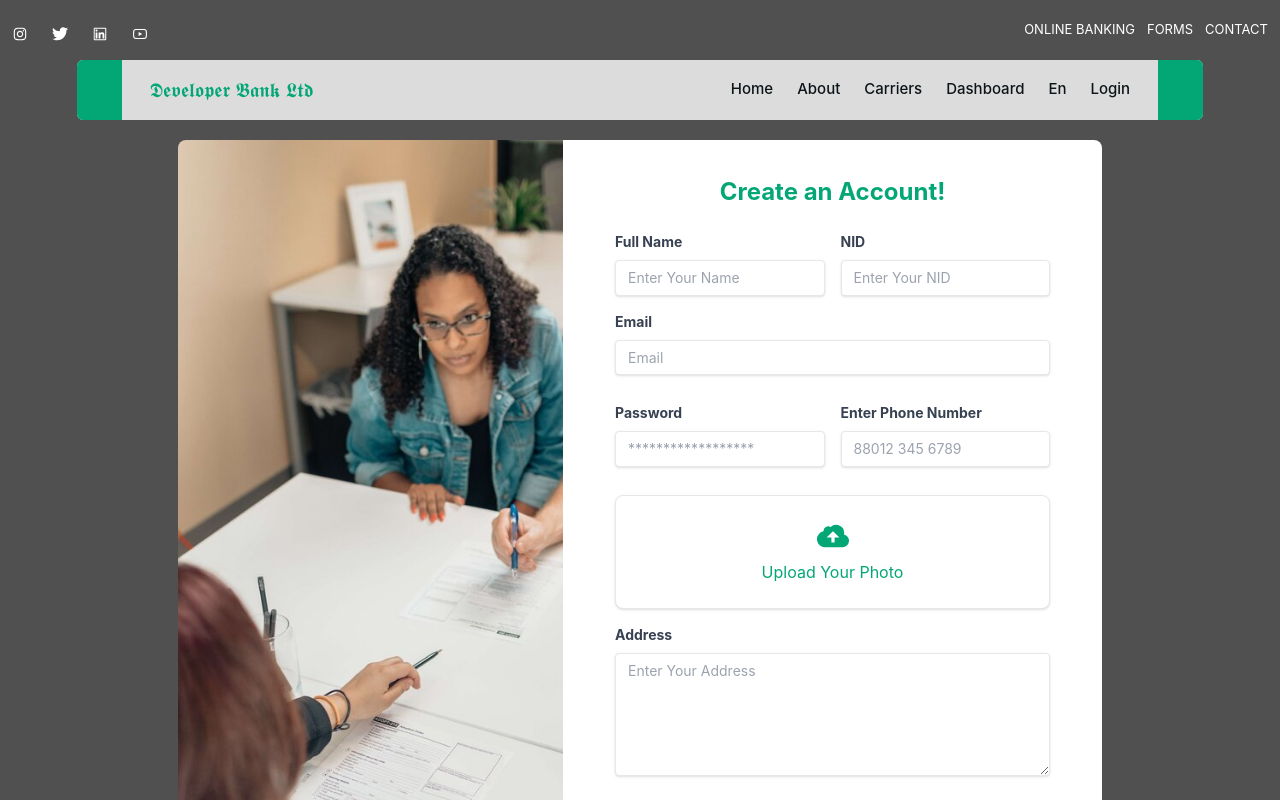
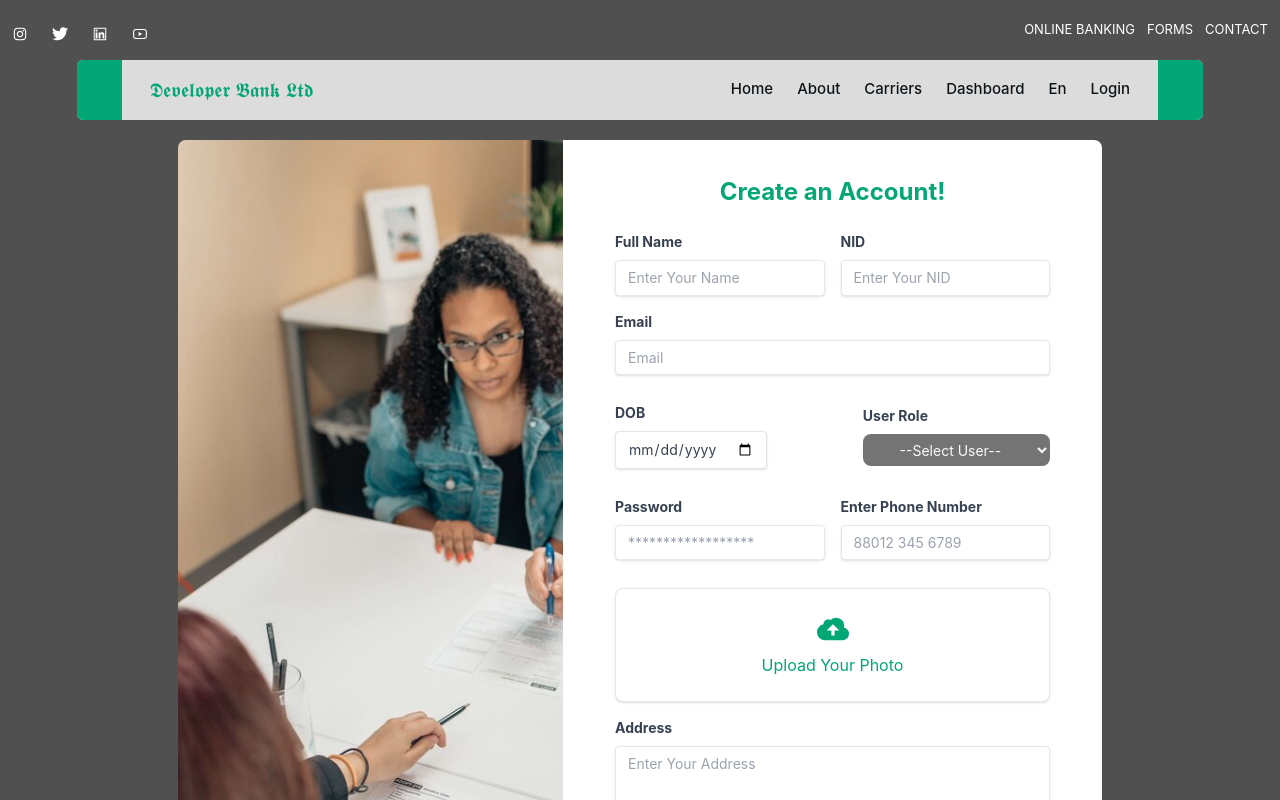
Before and after one commit to mb-tousif/DBL-Client, a React (Create React App) app: page /signup in a window 1280 px wide. Shown: the top 800 px of the page. Built offline with nearby package versions, Linux system fonts and the light colour scheme; the HTML template or start-up script is replaced by a standard one.

Commit message:
Registration field updated

```diff
--- a/src/Pages/Register/Register.tsx
+++ b/src/Pages/Register/Register.tsx
@@ -60,6 +60,36 @@ export default function Register() {
                   type="email"
                   placeholder="Email"
                 />
+              </div>
+              <div className="sm:flex justify-between">
+              <div className="mb-4">
+                <label
+                  className="block mb-2 text-sm font-bold text-gray-700"
+                  htmlFor="DOB"
+                >
+                  DOB
+                </label>
+                <input
+                  className="w-full px-3 py-2 mb-3 text-sm leading-tight text-gray-700 border rounded shadow appearance-none focus:outline-none focus:shadow-outline"
+                  id="DOB"
+                  type="date"
+                  placeholder="Enter Your DOB"
+                />
+              </div>
+              <div className="mb-6">
+                  <label className="inline-block mb-2 text-sm font-bold text-gray-700">
+                    User Role
+                  </label>
+                  <select
+                    className="w-full h-8 text-center bg-[#666666e7] text-gray-50 rounded-lg text-sm"
+                  >
+                    <option value="">--Select User--</option>
+                    <option value="A/C Holder">A/C Holder</option>
+                    <option value="Cashier">Cashier</option>
+                    <option value="Admin">Admin</option>
+                    <option value="Manager">Manager</option>
+                  </select>
+              </div>
               </div>
               <div className="mb-4 md:flex md:justify-between">
                 <div className="mb-4 md:mr-2 md:mb-0">
```
